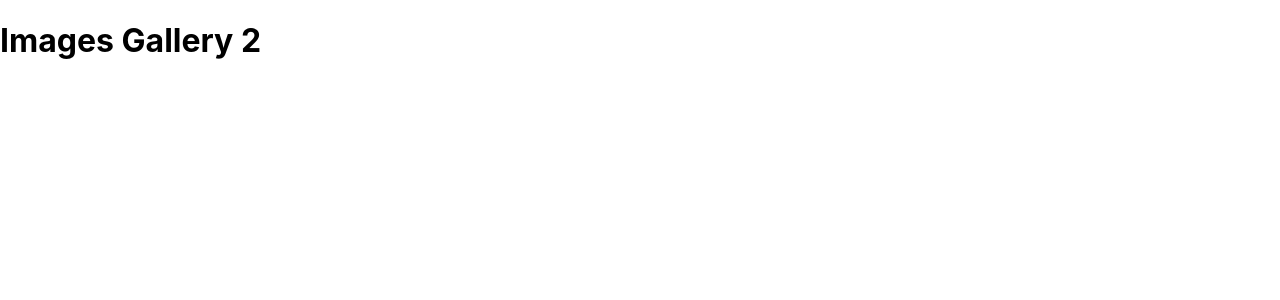
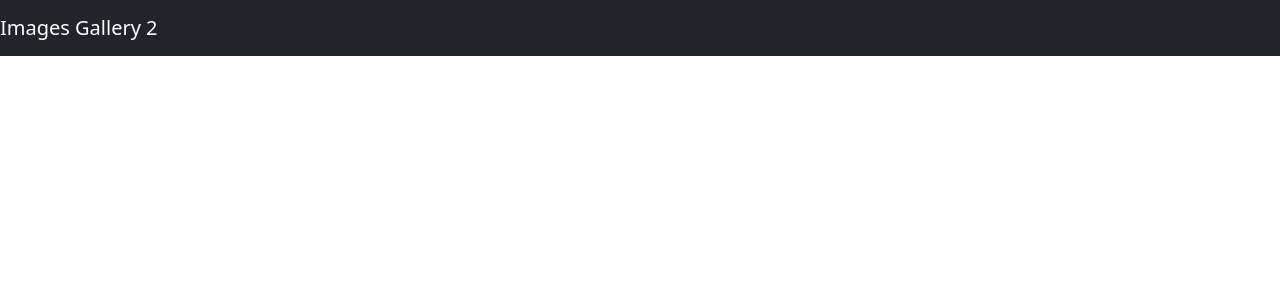
Before and after one commit to DiegoMG-92/images-gallery, a React (Create React App) app in the folder frontend/: page / in a window 1280 px wide. Shown: the top 300 px of the page. Built offline with nearby package versions, Linux system fonts and the light colour scheme.

Commit message:
Initial Heather Component

```diff
--- a/frontend/src/App.js
+++ b/frontend/src/App.js
@@ -1,9 +1,12 @@
-import { jsx as _jsx } from "react/jsx-runtime";
+
+import 'bootstrap/dist/css/bootstrap.min.css';
+import Header from "./Components/Header";
+
 const App = () => {
-  return /*#__PURE__*/_jsx("div", {
-    className: "App",
-    children: /*#__PURE__*/_jsx("h1", {
-      children: "Images Gallery 2"    })
-  });
+  return (
+    <div>
+      <Header title="Images Gallery 2" />
+    </div>
+  );
 };
 export default App;
--- /dev/null
+++ b/frontend/src/Components/Header.js
@@ -0,0 +1,13 @@
+import React from "react";
+import { Navbar } from "react-bootstrap";
+
+const Header = (props) => {
+
+  return (
+    <Navbar bg="dark" variant="dark">
+      <Navbar.Brand href="/"> {props.title} </Navbar.Brand>
+    </Navbar>
+  );
+}
+
+export default Header;  // export the Header component
```
Also changed, not shown: frontend/package.json (+18 -1 lines), 2 other files (tests, documents, lock files or other folders).
